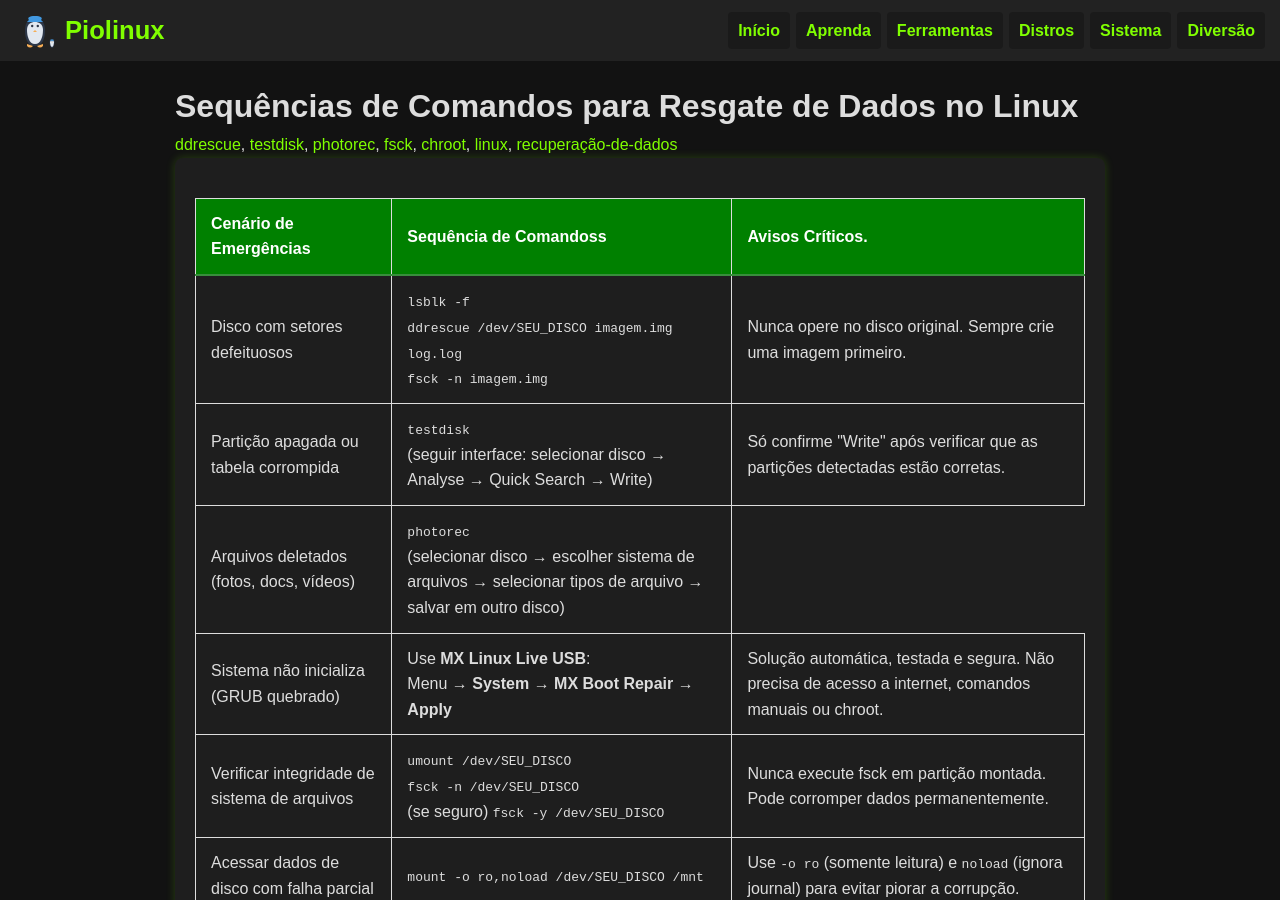
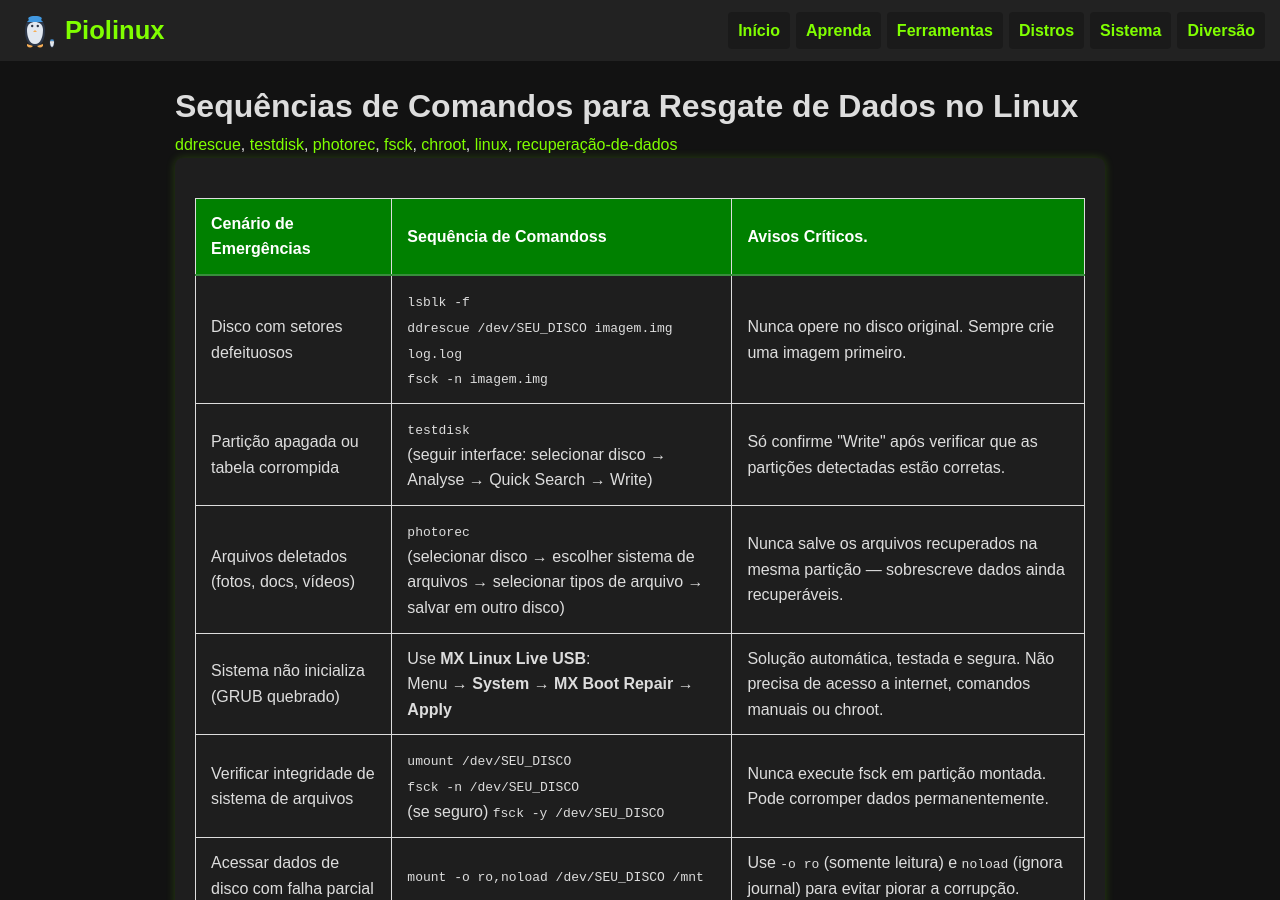
Before and after one commit to Piolinux/piolinux-site, a Jekyll site: the page built from _pages/_comandos/sequencias-de-comandos-para-resgate-de-dados-no-linux.md, in a window 1280 px wide and 900 px high. Built offline with Jekyll 4.4.1, drawn with Linux system fonts in a browser that asks for light colours.

Commit message:
Update sequencias-de-comandos-para-resgate-de-dados-no-linux.md

```diff
--- a/_pages/_comandos/sequencias-de-comandos-para-resgate-de-dados-no-linux.md
+++ b/_pages/_comandos/sequencias-de-comandos-para-resgate-de-dados-no-linux.md
@@ -40,13 +40,13 @@ permalink: /sequencias-comandos-resgate-linux/
         </td>
         <td data-label="Aviso Crítico">Só confirme "Write" após verificar que as partições detectadas estão corretas.</td>
       </tr>
-
-  <tr>
-        <td data-label="Cenário de Emergência">Arquivos deletados (fotos, docs, vídeos)</td>
-        <td data-label="Sequência de Comandos">
-          <code>photorec</code><br>
-          (selecionar disco → escolher sistema de arquivos → selecionar tipos de arquivo → salvar em outro disco)
-        </td>
+   <tr>
+     <td data-label="Cenário de Emergência">Arquivos deletados (fotos, docs, vídeos)</td>
+     <td data-label="Sequência de Comandos">
+     <code>photorec</code><br>
+      (selecionar disco → escolher sistema de arquivos → selecionar tipos de arquivo → salvar em outro disco)
+      </td>
+        <td data-label="Aviso Crítico">Nunca salve os arquivos recuperados na mesma partição — sobrescreve dados ainda recuperáveis.</td>
    </tr>
  <tr>
   <td data-label="Cenário de Emergência">Sistema não inicializa (GRUB quebrado)</td>
```
